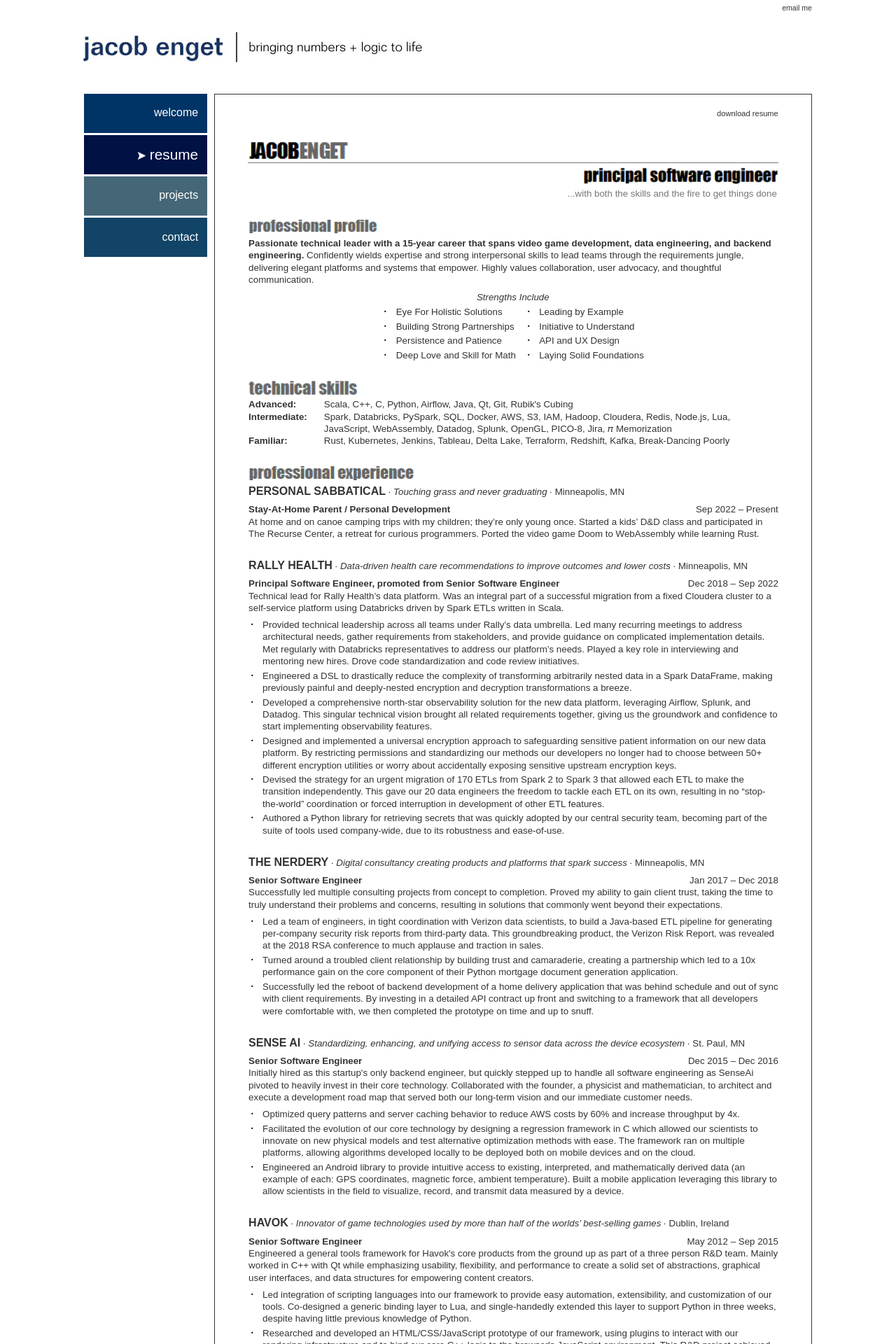
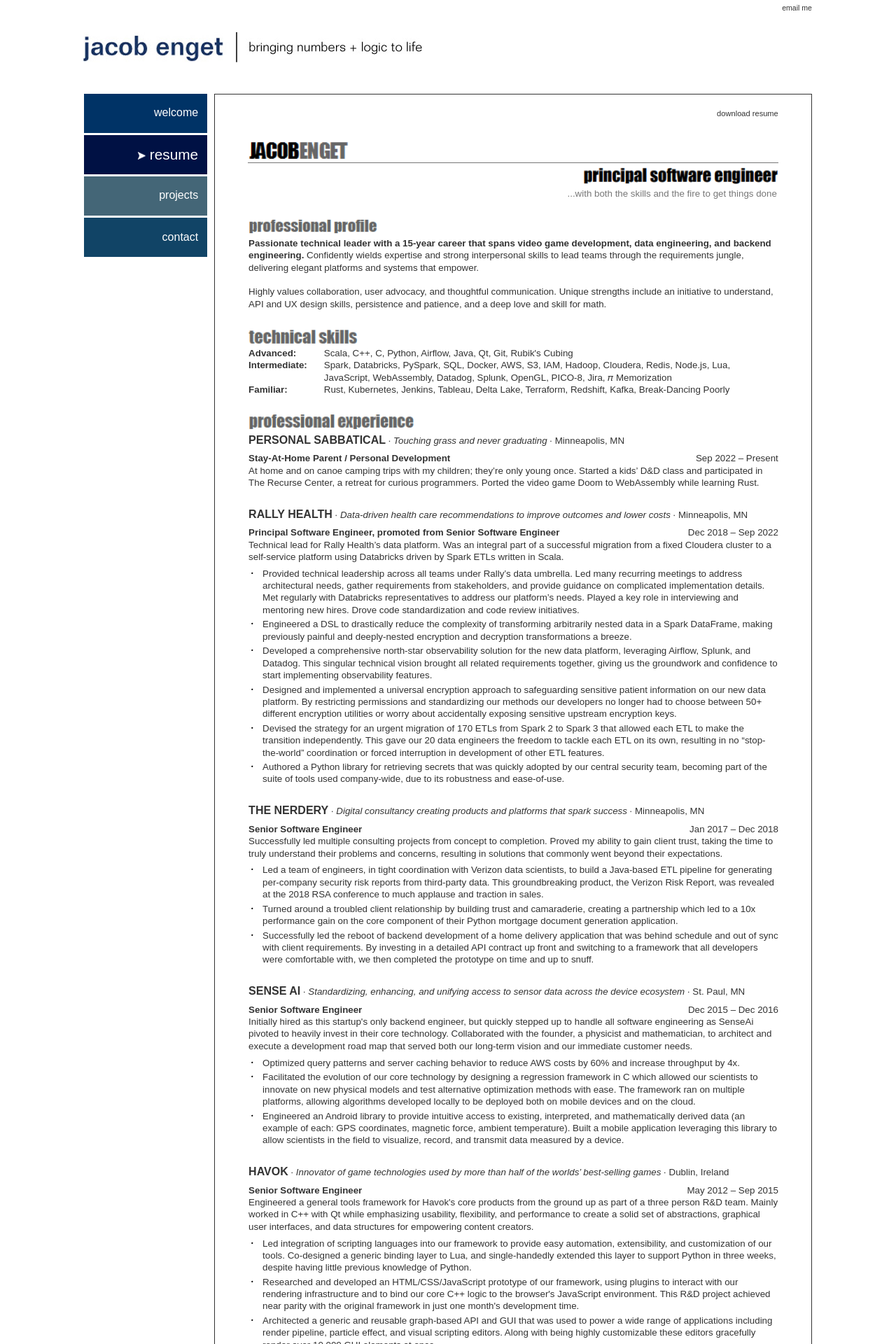
Before and after one commit to jacobenget/jacobenget.github.io, a Jekyll site: the page built from docs/resume.html, in a window 1280 px wide. Shown: the top 1920 px of the page at 70% size. Built offline with Jekyll 4.4.1, drawn with Linux system fonts in a browser that asks for light colours.

Commit message:
Update "Strengths" section of resume
to match how I'm currently presenting this in my off-line resume.

This involves trimming the associated text down and putting
it into a single sentence.  I think this  presents the main points
in a more concise way.

```diff
--- a/docs/assets/css/resume/mainStyle.css
+++ b/docs/assets/css/resume/mainStyle.css
@@ -80,21 +80,6 @@ div.resumeSectionContent {
 	color: #777777;
 	/* Just so the text appears to be right justified with the header text immediately above */
 	margin-right: 0.15em;
-}
-
-
-/***************** Strengths section *****************************/
-
-#strengthsHeader {
-	margin-top: 0.5rem;
-	text-align: center;
-}
-
-#strengthsList {
-	display: grid;
-  grid-template-columns: repeat(2, auto);
-	justify-content: center;
-	column-gap: 1em;
 }
 
 
--- a/docs/resume.html
+++ b/docs/resume.html
@@ -24,18 +24,11 @@ associated_top_level_page: resume
       <img alt="" src="/assets/images/resume/professionalProfile.png"/>
     </div>
     <div class="resumeSectionContent" id="profileText">
-      <strong>Passionate technical leader with a 15-year career that spans video game development, data engineering, and backend engineering.</strong> Confidently wields expertise and strong interpersonal skills to lead teams through the requirements jungle, delivering elegant platforms and systems that empower. Highly values collaboration, user advocacy, and thoughtful communication.
-    </div>
-    <div id="strengthsHeader"><em>Strengths Include</em></div>
-    <div id="strengthsList">
-      <ul><li>Eye For Holistic Solutions</li></ul></td>
-      <ul><li>Leading by Example</li></ul>
-      <ul><li>Building Strong Partnerships</li></ul>
-      <ul><li>Initiative to Understand</li></ul>
-      <ul><li>Persistence and Patience</li></ul>
-      <ul><li>API and UX Design</li></ul>
-      <ul><li>Deep Love and Skill for Math</li></ul>
-      <ul><li>Laying Solid Foundations</li></ul>
+      <strong>Passionate technical leader with a 15-year career that spans video game development, data engineering, and backend engineering.</strong>
+      Confidently wields expertise and strong interpersonal skills to lead teams through the requirements jungle, delivering elegant platforms and systems that empower.
+      <br/>
+      <br/>
+      Highly values collaboration, user advocacy, and thoughtful communication. Unique strengths include an initiative to understand, API and UX design skills, persistence and patience, and a deep love and skill for math.
     </div>
   </div>
   <div class="resumeSection" id="technicalSkills">
```
Also changed, not shown: 1 other file.
